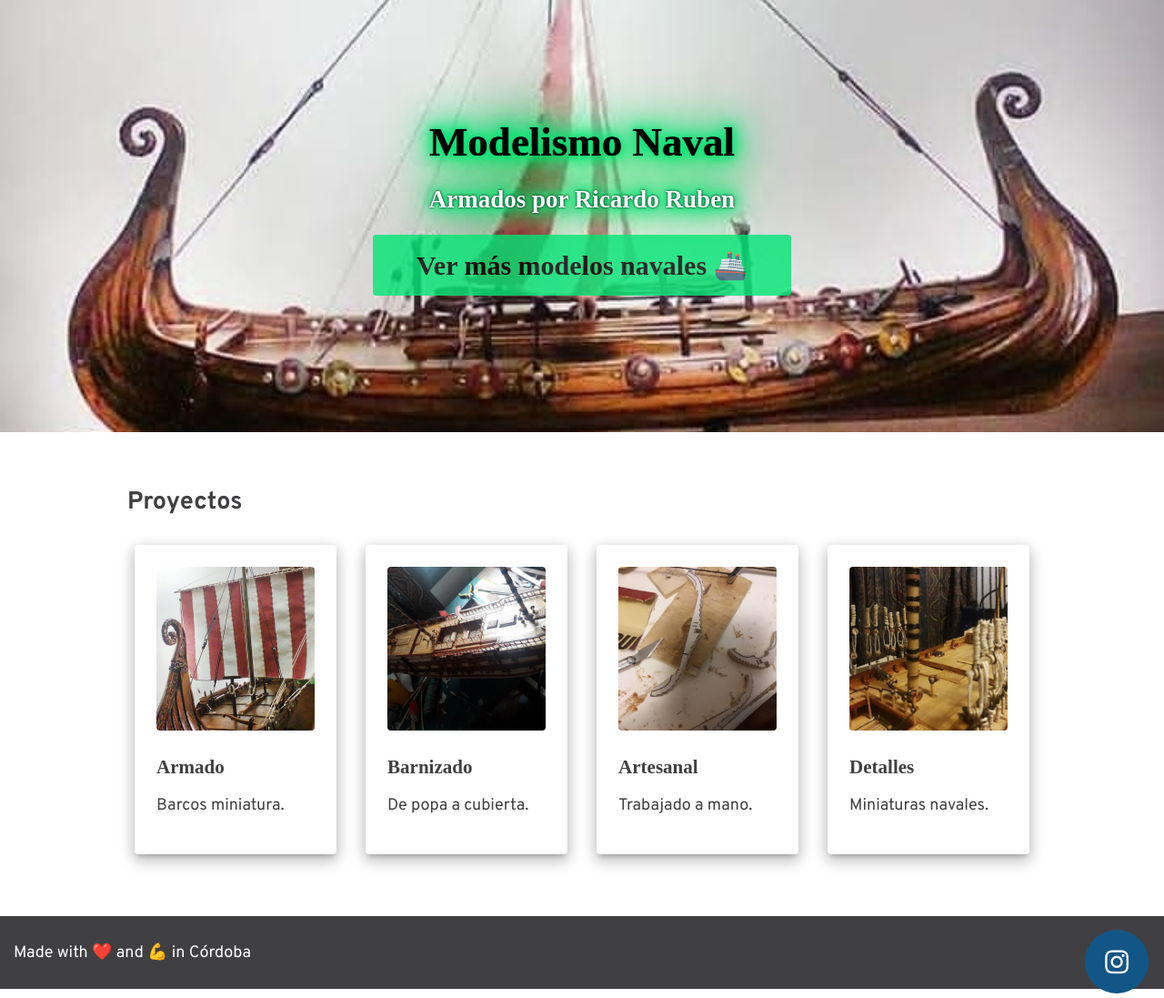
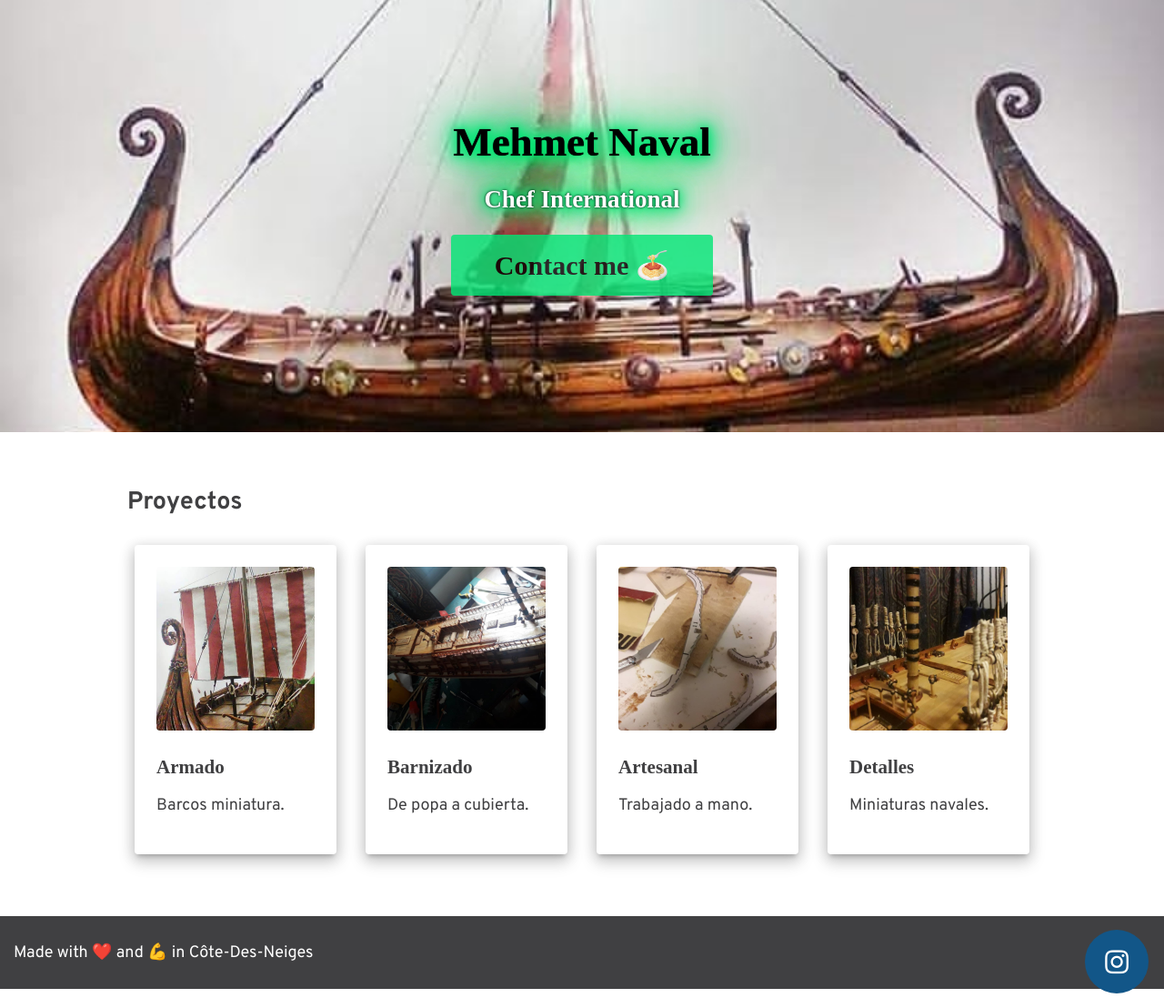
Before and after one commit to mehmetproa/mehmetproa, a plain HTML site: page index.html in a window 1280 px wide. Shown: the part 20-1117 px from the top of the page at 91% size. Drawn offline with Linux system fonts and the light colour scheme; a web font is replaced by a local one.

Commit message:
initial commit

```diff
--- a/index.html
+++ b/index.html
@@ -2,7 +2,7 @@
 <html lang="en">
 <head>
   <meta charset="UTF-8">
-  <title>La página de Ricardo Ruben</title>
+  <title>Mehmet Naval - Chef International</title>
   <link rel="shortcut icon" href="images/favicon.png"/>
   <meta name="viewport" content="width=device-width,initial-scale=1"/>
   <meta name="theme-color" content="#3f51b5"/>
@@ -18,9 +18,9 @@
 <body>
   <!-- Banner section -->
   <div class="banner">
-    <h1>Modelismo Naval</h1>
-    <h2>Armados por Ricardo Ruben</h2>
-    <a href="https://www.instagram.com/ruben_ricardo_nicolas/" target="_blank" class="btn-blue">Ver más modelos navales 🚢</a>
+    <h1>Mehmet Naval</h1>
+    <h2>Chef International</h2>
+    <a href="https://www.instagram.com/me_alt/" target="_blank" class="btn-blue">Contact me 🍝</a>
   </div>
 
   <div class="container">
@@ -28,7 +28,7 @@
 
     <div class="cards">
       <div class="card-white z-depth-3" >
-        <a href="https://www.instagram.com/ruben_ricardo_nicolas/">
+        <a href="https://www.instagram.com/me_alt/">
           <img src="images/design.jpg" alt="Diseñar" >
         </a>
         <h3>Armado</h3>
@@ -68,11 +68,11 @@
   <!-- Footer section -->
 <div class="footer">
   <div class="clearfix">
-    <a href="https://www.instagram.com/ruben_ricardo_nicolas/" class="fa fa-instagram"></a>
+    <a href="https://www.instagram.com/me_alt/" class="fa fa-instagram"></a>
   </div>
 
   <p>
-    Made with ❤️ and 💪 in Córdoba
+    Made with ❤️ and 💪 in Côte-Des-Neiges
   </p>
 
 </div>
```
